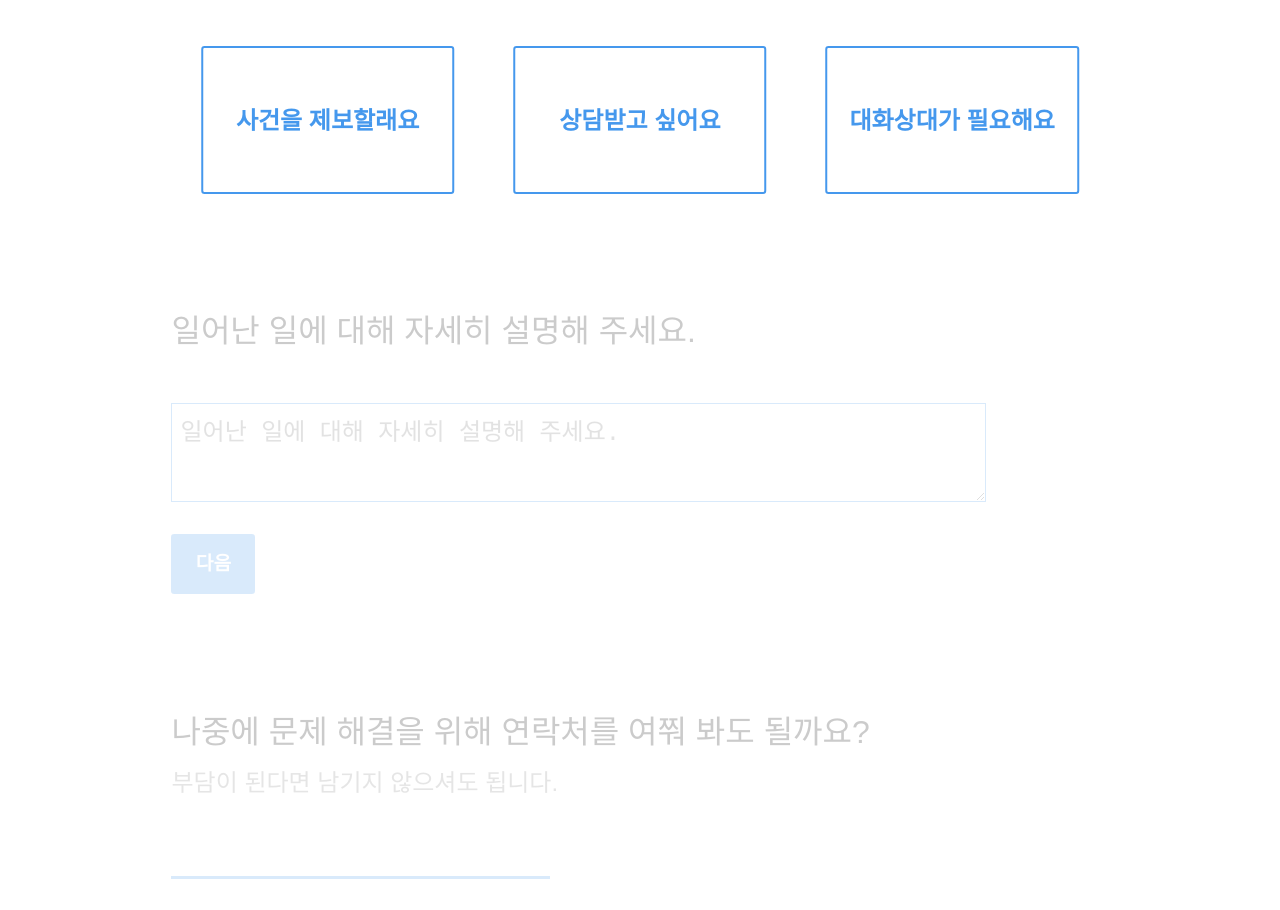
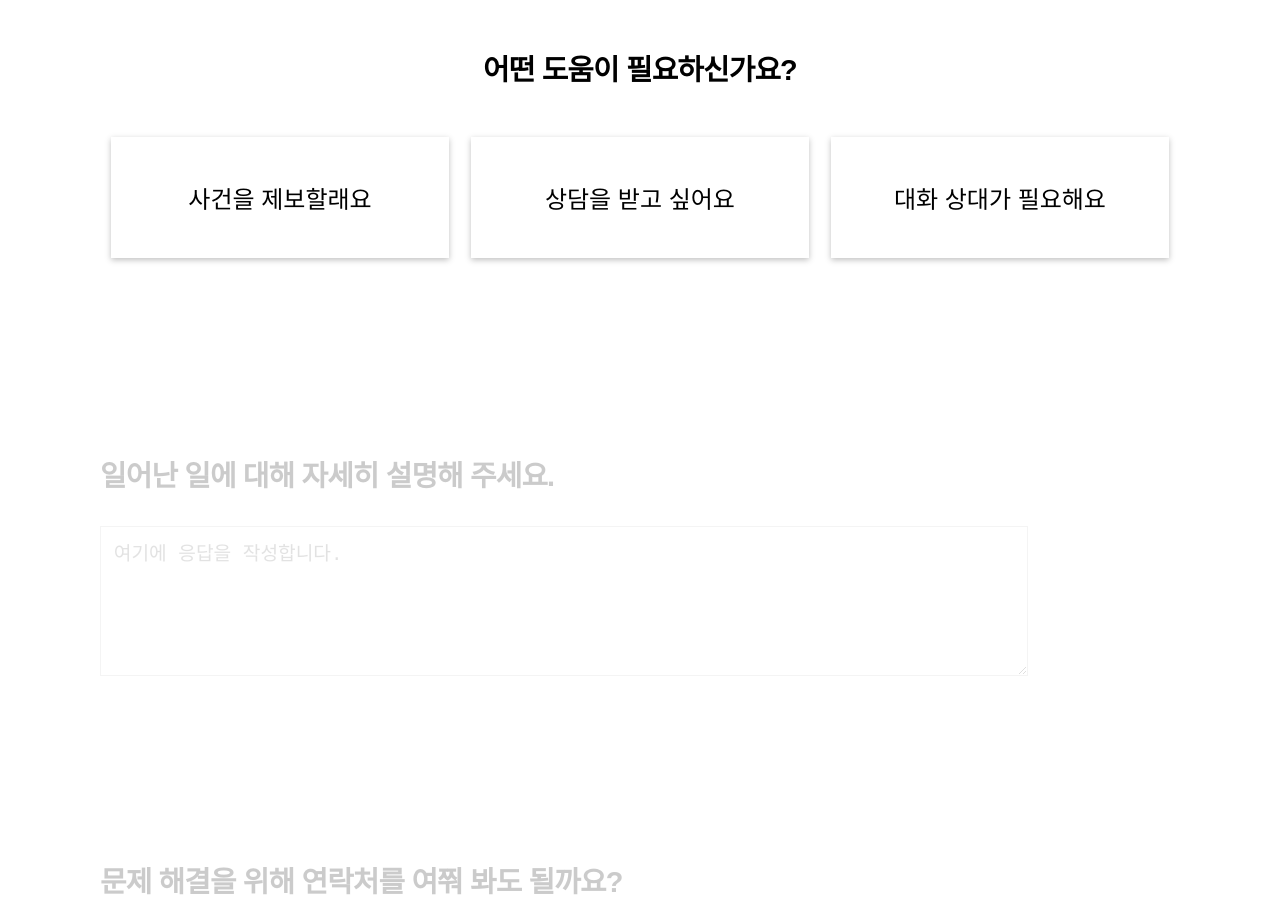
Before and after one commit to gunwooterry/inclusion-kaist, a React (Create React App) app in the folder client/: page /report in a window 1280 px wide. Shown: the part 340-1250 px from the top of the page. Built offline with nearby package versions, Linux system fonts and the light colour scheme; a web font is replaced by a local one.

Commit message:
feat: 제보하기 페이지 디자인 변경

```diff
--- a/client/src/components/Organization.jsx
+++ b/client/src/components/Organization.jsx
@@ -106,7 +106,7 @@ const renderOrgList = orgList.map(org => (
 ));
 
 const styles = {
-  row: {
+  centered: {
     textAlign: 'center',
   },
   topSection: {
@@ -114,7 +114,7 @@ const styles = {
     paddingBottom: '4rem',
   },
   container: {
-    marginTop: '3rem',
+    marginTop: '2rem',
     marginBottom: '2rem',
     overflow: 'auto',
   },
@@ -134,7 +134,7 @@ function Organization() {
         backgroundColor={colors.kaistBlue}
         style={styles.topSection}
       >
-        <Row style={styles.row}>
+        <Row style={styles.centered}>
           <Header
             text="학내 기구"
             color={colors.white}
@@ -144,7 +144,7 @@ function Organization() {
         </Row>
       </Section>
       <Section backgroundColor={colors.white}>
-        <Row style={{ textAlign: 'center' }}>
+        <Row style={styles.centered}>
           <Header text="학내기구 목록" centered />
           <div style={styles.container}>
             <p style={styles.paragraph}>
@@ -155,7 +155,7 @@ function Organization() {
         </Row>
       </Section>
       <Section backgroundColor={colors.lightBlue}>
-        <Row style={styles.row}>
+        <Row style={styles.centered}>
           <Header text="익명으로 신고하기" centered />
           <div style={styles.container}>
             <p style={styles.paragraph}>
--- a/client/src/components/Report.jsx
+++ b/client/src/components/Report.jsx
@@ -1,28 +1,100 @@
 import React, { Component } from 'react';
 import Scroll from 'react-scroll';
+import Textarea from 'react-textarea-autosize';
 
-import ReportSelect from './ReportSelect';
-import ReportPhone from './ReportPhone';
-import ReportExplain from './ReportExplain';
-import ReportDone from './ReportDone';
+import { colors } from '../static/constants';
+import Button from './common/Button';
 import Column from './common/Column';
+import Header from './common/Header';
 import Row from './common/Row';
+import Section from './common/Section';
 
 const { Element, scroller, animateScroll } = Scroll;
-const half = window.innerHeight * 1.2 / 4;
-const lastQuater = (window.innerHeight * 2.2) / 4;
+const half = window.innerHeight * 0.3;
+const lastQuater = window.innerHeight * 0.55;
+
+const scrollToElement = (name) => {
+  scroller.scrollTo(name, {
+    duration: 500,
+    delay: 100,
+    smooth: true,
+    offset: -half,
+    ignoreCancelEvents: true,
+  });
+};
+
+const formatPhoneNumber = (phone) => {
+  const digits = phone.split('');
+  if (digits.length >= 11) {
+    digits.splice(7, 0, '-');
+  } else if (digits.length > 6) {
+    digits.splice(6, 0, '-');
+  }
+  if (digits.length > 2) {
+    digits.splice(3, 0, '-');
+  }
+  return digits.join('');
+};
 
 const styles = {
-  arrowStyle: {
-    width: '3rem',
-    position: 'absolute',
-    top: '50%',
-    cursor: 'pointer',
+  centered: {
+    textAlign: 'center',
   },
-  divStyle: {
-    marginTop: '100px',
+  topSection: {
+    paddingTop: '8rem',
+    paddingBottom: '4rem',
+  },
+  section: {
+    padding: '4rem 0',
+  },
+  scrollContainer: {
+    scrollSnapType: 'y mandatory',
+  },
+  container: {
+    marginTop: '2rem',
+    marginBottom: '2rem',
     overflow: 'auto',
-    scrollSnapType: 'y mandatory',
+  },
+  translucent: {
+    opacity: 0.2,
+  },
+  selectBox: {
+    margin: '8px auto 8px',
+    textAlign: 'center',
+    verticalAlign: 'top',
+    padding: '19px 20px',
+    boxShadow: '0 2px 6px rgba(0, 0, 0, 0.25)',
+  },
+  selectBoxText: {
+    fontSize: '1.5rem',
+    fontWeight: 400,
+  },
+  textarea: {
+    borderColor: colors.gray,
+    borderWidth: 1,
+    padding: '0.8rem',
+    fontSize: '1.2rem',
+    fontWeight: 400,
+    lineHeight: '160%',
+    width: '90%',
+    maxWidth: 900,
+    outline: 'none',
+  },
+  paragraph: {
+    fontSize: '1.2rem',
+    fontWeight: 300,
+    lineHeight: '160%',
+  },
+  phoneInput: {
+    borderWidth: 0,
+    borderBottomColor: colors.gray,
+    borderBottomWidth: 1,
+    padding: '0.5rem',
+    fontSize: '1.5rem',
+    fontWeight: 400,
+    lineHeight: '160%',
+    width: 300,
+    outline: 'none',
   },
 };
 
@@ -30,15 +102,10 @@ class Report extends Component {
   constructor() {
     super();
     this.state = {
-      selectFocus: true,
-      explainFocus: false,
-      phoneFocus: false,
+      focus: 'select',
+      phoneNumber: '',
     };
     this.handleScroll = this.handleScroll.bind(this);
-  }
-
-  onSubmit() {
-    // add http request
   }
 
   componentDidMount() {
@@ -49,88 +116,131 @@ class Report extends Component {
     window.removeEventListener('scroll', this.handleScroll);
   }
 
-  handleScroll(event) {
-    const selectPos = this.selectNode.getBoundingClientRect();
-    // const explainPos = this.explainNode.getBoundingClientRect();
-    // let scrollPos = window.scrollY;
-    const phonePos = this.phoneNode.getBoundingClientRect();
-    const selectFocus = selectPos.y > -selectPos.height / 3;
-    const phoneFocus = phonePos.y < lastQuater && phonePos.y > -phonePos.height / 2;
-    this.setState({
-      selectFocus,
-      explainFocus: !selectFocus && !phoneFocus,
-      phoneFocus: !selectFocus && phoneFocus,
-    });
+  // eslint-disable-next-line class-methods-use-this
+  onSubmit() {
+    // add http request
   }
 
-  onClickDivHandler() {
-    // scroller.scrollTo('reportSelect', {
-    //   duration: 500,
-    //   delay: 100,
-    //   smooth: true,
-    //   ignoreCancelEvents: true,
-    // });
-    animateScroll.scrollToTop({
-      duration: 500,
-      delay: 100,
-      smooth: true,
-      ignoreCancelEvents: true,
-    });
+  handleScroll() {
+    const { focus } = this.state;
+    const selectPos = this.selectNode.getBoundingClientRect();
+    const phonePos = this.phoneNode.getBoundingClientRect();
+
+    let newFocus = 'explain';
+    if (selectPos.y > -selectPos.height / 3) {
+      newFocus = 'select';
+    } else if (phonePos.y < lastQuater && phonePos.y > -phonePos.height / 2) {
+      newFocus = 'phone';
     }
 
-  onClickBoxHandler() {
-    scroller.scrollTo('reportExplain', {
-      duration: 500,
-      delay: 100,
-      smooth: true,
-      offset: -half,
-      ignoreCancelEvents: true,
-    });
+    if (focus !== newFocus) {
+      this.setState({ focus: newFocus });
     }
-
-  onClickPhoneHandler() {
-    scroller.scrollTo('reportPhone', {
-      duration: 500,
-      delay: 100,
-      smooth: true,
-      offset: -half,
-      ignoreCancelEvents: true,
-    });
   }
 
   render() {
+    const { focus, phoneNumber } = this.state;
+    const reportOptions = [
+      { id: 1, text: '사건을 제보할래요' },
+      { id: 2, text: '상담을 받고 싶어요' },
+      { id: 3, text: '대화 상대가 필요해요' },
+    ];
+
     return (
-      <div style={styles.divStyle}>
-        <Column xs="1" sm="1" md="1" lg="1" />
-        <Column xs="10" sm="10" md="10" lg="10">
-          <Element name="reportSelect">
-            <ReportSelect
-              focus={this.state.selectFocus}
-              onClickHandler={this.onClickBoxHandler}
-              selectRef={(node) => { if (node) this.selectNode = node; }}
-              onClickDivHandler={this.onClickDivHandler}
+      <div style={styles.scrollContainer}>
+        <Section
+          backgroundColor={colors.lightBlue}
+          style={styles.topSection}
+        >
+          <Row style={styles.centered}>
+            <Header
+              text="약간의 용기로 삶을 바꿀 수 있습니다."
+              color={colors.black}
+              size={2.5}
+              centered
             />
+          </Row>
+        </Section>
+        <Element
+          name="select"
+          style={Object.assign({}, focus !== 'select' && styles.translucent)}
+          onClick={() => scrollToElement('select')}
+        >
+          <Section
+            style={styles.section}
+            reference={(node) => { if (node) this.selectNode = node; }}
+          >
+            <Row style={styles.centered}>
+              <Header text="어떤 도움이 필요하신가요?" />
+              <div style={styles.container}>
+                {reportOptions.map(option => (
+                  <Column xs={12} sm={4} md={4} lg={4} key={option.id}>
+                    <div style={styles.selectBox}>
+                      <h3 style={styles.selectBoxText}>{option.text}</h3>
+                    </div>
+                  </Column>
+                ))}
+              </div>
+            </Row>
+          </Section>
         </Element>
-          <Element name="reportExplain">
-            <ReportExplain
-              focus={this.state.explainFocus}
-              onClickHandler={() => this.onClickBoxHandler()}
-              explainRef={(node) => { if (node) this.explainNode = node; }}
-              onClickDivHandler={this.onClickBoxHandler}
-              onNext={this.onClickPhoneHandler}
+        <Element
+          name="explain"
+          style={Object.assign({}, focus !== 'explain' && styles.translucent)}
+          onClick={() => scrollToElement('explain')}
+        >
+          <Section
+            style={styles.section}
+            reference={(node) => { if (node) this.explainNode = node; }}
+          >
+            <Row>
+              <Header text="일어난 일에 대해 자세히 설명해 주세요." />
+              <div style={styles.container}>
+                <Textarea
+                  style={styles.textarea}
+                  minRows={4}
+                  placeholder="여기에 응답을 작성합니다."
                 />
+              </div>
+            </Row>
+          </Section>
         </Element>
-          <Element name="reportPhone">
-            <ReportPhone
-              focus={this.state.phoneFocus}
-              onSubmit={() => this.onSubmit()}
-              phoneRef={(node) => { if (node) this.phoneNode = node; }}
-              onClickDivHandler={this.onClickPhoneHandler}
+        <Element
+          name="phone"
+          style={Object.assign({}, focus !== 'phone' && styles.translucent)}
+          onClick={() => scrollToElement('phone')}
+        >
+          <Section
+            style={styles.section}
+            reference={(node) => { if (node) this.phoneNode = node; }}
+          >
+            <Row>
+              <Header text="문제 해결을 위해 연락처를 여쭤 봐도 될까요?" />
+              <p style={styles.paragraph}>
+                부담이 된다면 남기지 않으셔도 됩니다.
+              </p>
+              <div style={styles.container}>
+                <input
+                  type="tel"
+                  style={styles.phoneInput}
+                  onChange={event => this.setState({ phoneNumber: event.target.value.replace(/-/g, '') })}
+                  value={formatPhoneNumber(phoneNumber)}
                 />
+              </div>
+            </Row>
+          </Section>
         </Element>
-          <ReportDone />
-        </Column>
-        <Column xs="1" sm="1" md="1" lg="1" />
+        <Section style={{ paddingTop: 0 }}>
+          <Row style={styles.centered}>
+            <Button
+              color={colors.kaistBlue}
+              style={{ cursor: 'pointer' }}
+              onClick={() => this.onSubmit()}
+            >
+              제출
+            </Button>
+          </Row>
+        </Section>
       </div>
     );
   }
--- a/client/src/components/common/OrgCard.jsx
+++ b/client/src/components/common/OrgCard.jsx
@@ -20,9 +20,8 @@ function OrgCard(props) {
   const styles = {
     box: {
       margin: '8px auto 20px',
-      textAlign: 'left',
       verticalAlign: 'top',
-      padding: '15px 8px',
+      padding: '19px 20px',
       boxShadow: '0 2px 6px rgba(0, 0, 0, 0.25)',
     },
     image: {
@@ -52,7 +51,6 @@ function OrgCard(props) {
 
   return (
     <div style={styles.box}>
-      <div style={{ padding: '4px 12px', margin: '0 auto' }}>
       <h3 style={styles.name}>{name}</h3>
       <p style={styles.content}>{description}</p>
       <p style={styles.pos}><MdLocalPhone /> {number}</p>
@@ -62,7 +60,6 @@ function OrgCard(props) {
         <SmallButton link={link} color={colors.kaistBlue}>
           바로가기
         </SmallButton>
-        </div>
       </div>
     </div>
 
--- a/client/src/components/common/Section.jsx
+++ b/client/src/components/common/Section.jsx
@@ -5,40 +5,43 @@ const propTypes = {
   backgroundColor: PropTypes.string,
   style: PropTypes.shape({}),
   children: PropTypes.node,
+  reference: PropTypes.func,
 };
 
 const defaultProps = {
   backgroundColor: '#FFF',
   style: {},
   children: '',
+  reference: undefined,
 };
 
 function Section(props) {
   const {
     backgroundColor,
     children,
+    style,
+    reference,
   } = props;
 
-  const styles = {
-    section: {
+  const sectionStyle = {
     width: '100%',
     backgroundColor,
     paddingTop: '2rem',
     paddingBottom: '3rem',
     clear: 'both',
     margin: '0px',
-    },
   };
 
-  const style = Object.assign(
+  const divStyle = Object.assign(
     {},
-    styles.section,
-    props.style,
+    sectionStyle,
+    style,
   );
 
   return (
     <div
-      style={style}
+      style={divStyle}
+      ref={reference}
     >
       {children}
     </div>
--- a/client/src/static/constants.js
+++ b/client/src/static/constants.js
@@ -1,7 +1,9 @@
 const colors = {
   white: '#FFFFFF',
   black: '#000000',
+  gray: '#CCCCCC',
   darkGray: '#1B1B1B',
+  lightGray: '#EEEEEE',
   kaistBlue: '#004191',
   lightBlue: '#F3F9FC',
 };
```
Lines whose indentation alone changed are shown as unchanged.
